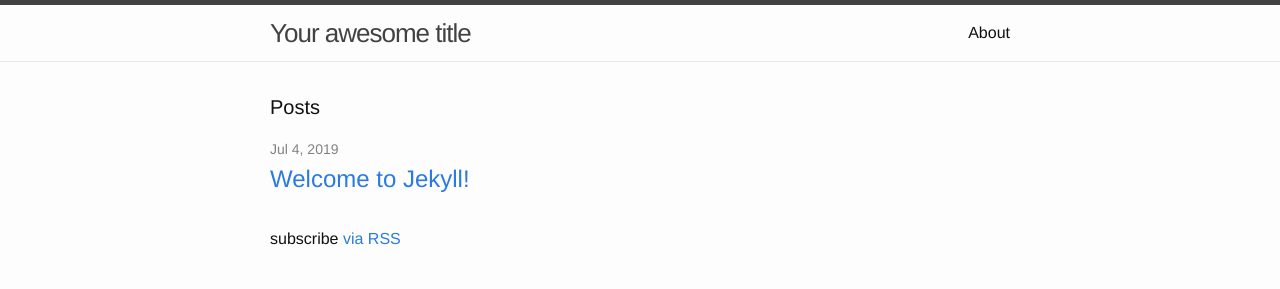
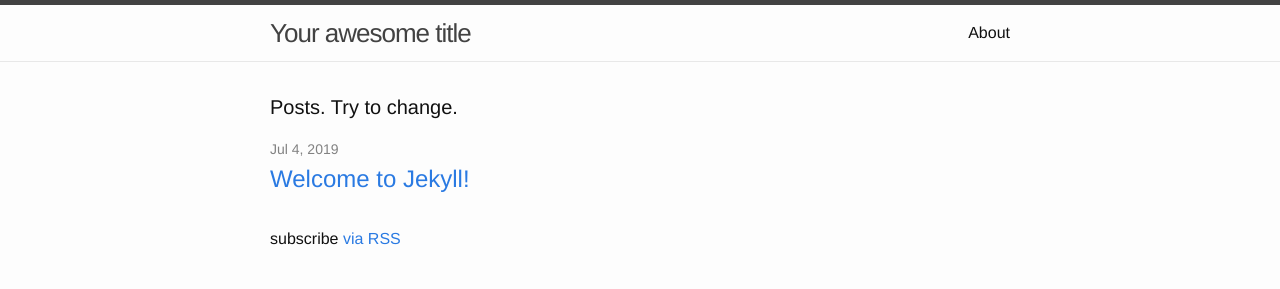
Before and after one commit to ealnur/ealnur.github.io, a Jekyll site: the page built from index.html, in a window 1280 px wide. Shown: the top 289 px of the page. Built offline with Jekyll 4.4.1, drawn with Linux system fonts in a browser that asks for light colours.

Commit message:
Update index.html

```diff
--- a/index.html
+++ b/index.html
@@ -4,7 +4,7 @@
 
 <div class="home">
 
-  <h1 class="page-heading">Posts</h1>
+  <h1 class="page-heading">Posts. Try to change.</h1>
 
   <ul class="post-list">
     {% for post in site.posts %}
```
